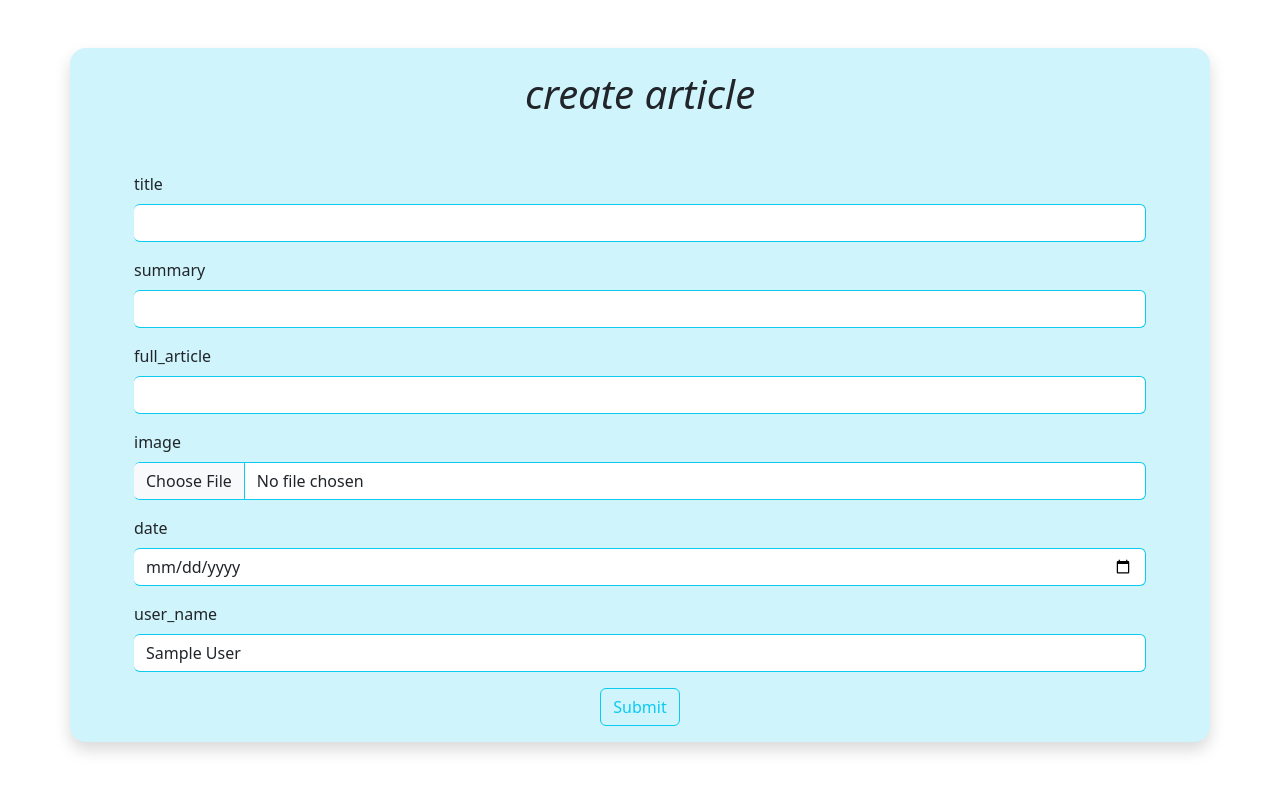
After one commit to weamibrahim/Article_PHP_Project, a PHP site: page /views/articles/create.php in a window 1280 px wide. The commit adds this page. Run offline with PHP 8.4, Linux system fonts and the light colour scheme; tables that the repository leaves empty or names only in its code hold one stand-in row (values such as "Sample post").

Commit message:
make  article crud

```diff
--- /dev/null
+++ b/views/articles/create.php
@@ -0,0 +1,98 @@
+<?php
+include '../header.php';
+include '../footer.php';
+
+
+require_once("../../vendor/autoload.php");
+
+$db = new MySQLHandler("articles");
+
+if (isset($_POST['submit'])) {
+
+
+  $title = $_POST['title'];
+  $summary = $_POST['summary'];
+  $image = $_FILES['image']["tmp_name"];
+  var_dump($image);
+
+  if (!empty($_FILES)) {
+    //var_dump($_FILES);
+    $file_name = $_FILES['image']["name"];
+    move_uploaded_file($image, "../../uploads/image_articles/$file_name");
+  }
+  $full_article = $_POST['full_article'];
+  $date = $_POST['date'];
+  $user_id = $_POST['user_id'];
+  $type = $_POST['type'];
+
+  $new_values = array(
+
+    'title' =>  $title,
+    'summary' =>  $summary,
+    'image' => $file_name,
+    'full_article' =>  $full_article,
+
+    'publishing_date' =>  $date,
+    'user_id' =>  $user_id,
+    'type' =>  $type,
+  );
+  var_dump($new_values);
+  $result = $db->save($new_values);
+  var_dump($result);
+ header('location:show.php');
+}
+
+
+?>
+
+
+
+<form class=" mt-5 " method="post" class="container" enctype="multipart/form-data">
+  <div class="shadow p-3 mb-5 bg-body-tertiary rounded-4  container bg-info-subtle bg-opacity-50">
+    <p class="text-center fs-1 fst-italic"> create article</p>
+
+    <div class="mb-3 mx-5  mt-5 ">
+      <label for="title" class="form-label">title</label>
+      <input type="text" class="form-control border border-info border-start-0 rounded-end" required id="title" name="title">
+    </div>
+
+    <div class="mb-3 mx-5  ">
+      <label for="summary" class="form-label">summary</label>
+      <input type="text" class="form-control border border-info border-start-0 rounded-end" required id="name" name="summary">
+    </div>
+    <div class="mb-3 mx-5  ">
+      <label for="full_article" class="form-label">full_article</label>
+      <input type="text" class="form-control border border-info border-start-0 rounded-end" required id="full_article" name="full_article">
+    </div>
+    <div class="mb-3 mx-5  ">
+      <label for="image" class="form-label">image</label>
+
+      <input type="file" class="form-control border border-info border-start-0 rounded-end" required id="image" name="image">
+
+    </div>
+    <div class="mb-3 mx-5  ">
+      <label for="date" class="form-label">date</label>
+      <input type="date"   class="form-control border border-info border-start-0 rounded-end" required id="desc" name="date">
+
+    </div>
+    <div class="mb-3 mx-5  ">
+      <label for="user_id" class="form-label">user_name</label>
+      <select  class="form-control border border-info border-start-0 rounded-end" id="user_id" name="user_id">
+
+      <?php
+      $dbs = new MySQLHandler("users");
+      $users = $dbs->get_all_record_paginated(array(), 0);
+      foreach($users as $user){
+        echo '<option value="'.$user['id'].'">'.$user['name'].'</option>';
+      }
+      ?>
+      </select>
+
+
+    </div>
+
+
+    <div class="d-flex justify-content-center">
+      <button type="submit" class="btn btn-outline-info " name="submit">Submit</button>
+    </div>
+</form>
--- a/views/groups/create.php
+++ b/views/groups/create.php
@@ -15,7 +15,7 @@ if (isset($_POST['submit'])) {
   if (!empty($_FILES)) {
     //var_dump($_FILES);
     $file_name = $_FILES['icon']["name"];
-    move_uploaded_file($image, "../../uploads/$file_name");
+    move_uploaded_file($image, "../../uploads/icon_groups/$file_name");
   }
   $name = $_POST['name'];
   $description = $_POST['description'];
--- a/views/groups/show.php
+++ b/views/groups/show.php
@@ -31,7 +31,7 @@ $items = $db->get_all_record_paginated(array(), 0);
 
       foreach ($items as $item) {
         echo '<tr><td>' . $item["id"] . '</td>
-   <td ><img  style ="wigth:20px;height:20px;"src="../../uploads/'. $item["icon"]. ' "></td>
+   <td ><img  style ="wigth:20px;height:20px;"src="../../uploads/image_articles'. $item["icon"]. ' "></td>
 
   <td> <a  href="users.php?userId=' . $item["id"] .'">' .$item["name"].'</td>
     <td>' . $item["description"] . '</td>
--- a/views/groups/users.php
+++ b/views/groups/users.php
@@ -39,7 +39,7 @@ $items = $db->get_all_record_paginated(array(), 0);
         <td>' . $item["email"] . '</td>
 
 
-    <td>' . $item["groupid"] . '</td>
+
     </tr>';}
       }
       ?>
```
Also changed, not shown: articlewebsite .sql (+24 -7 lines), views/articles/delete.php (added, +24 -0 lines), views/articles/show.php (added, +69 -0 lines), uploads/14023_1.jpg (deleted), uploads/bc38e39656508570a324dc915203f5ac (1).jpeg (deleted).
